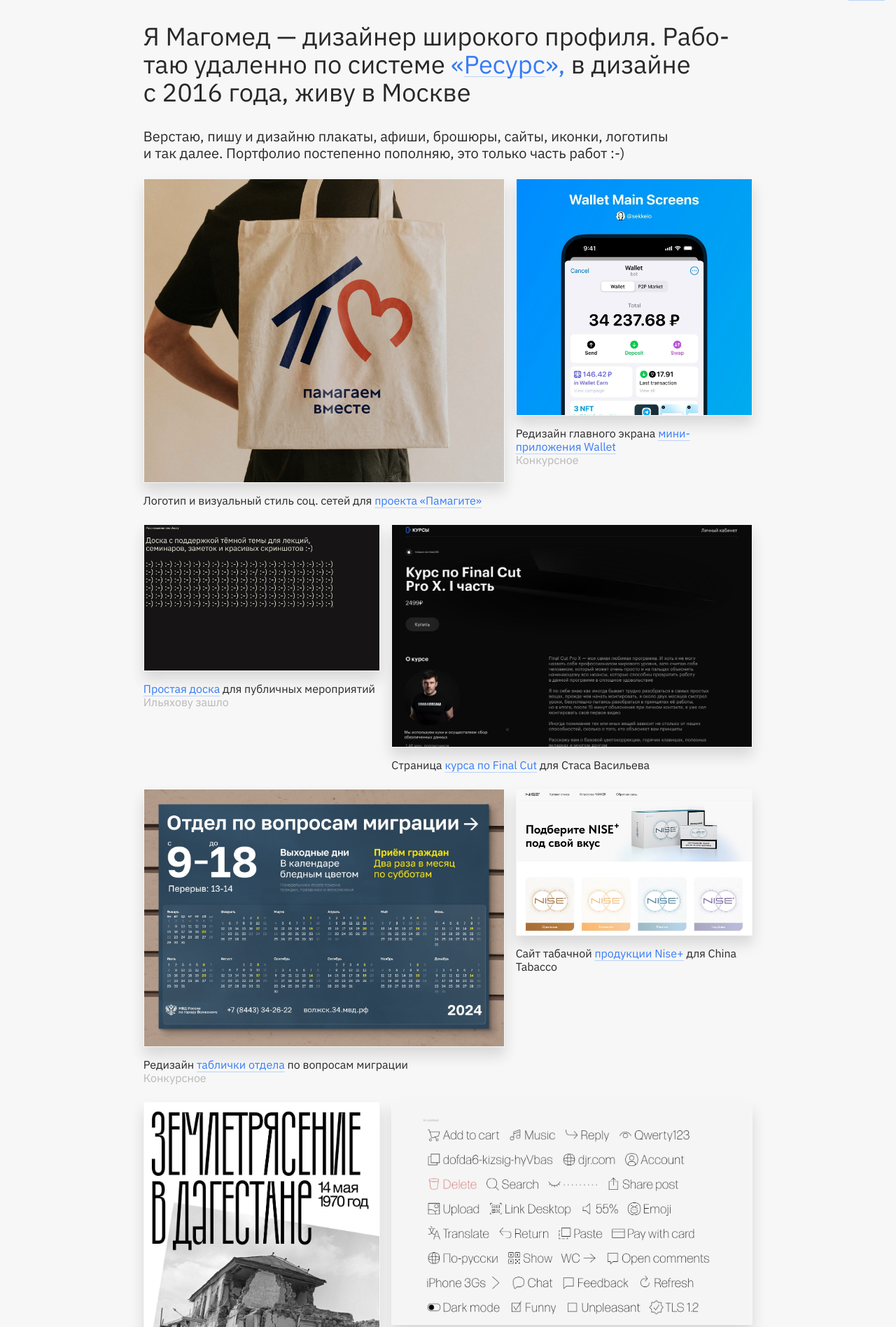
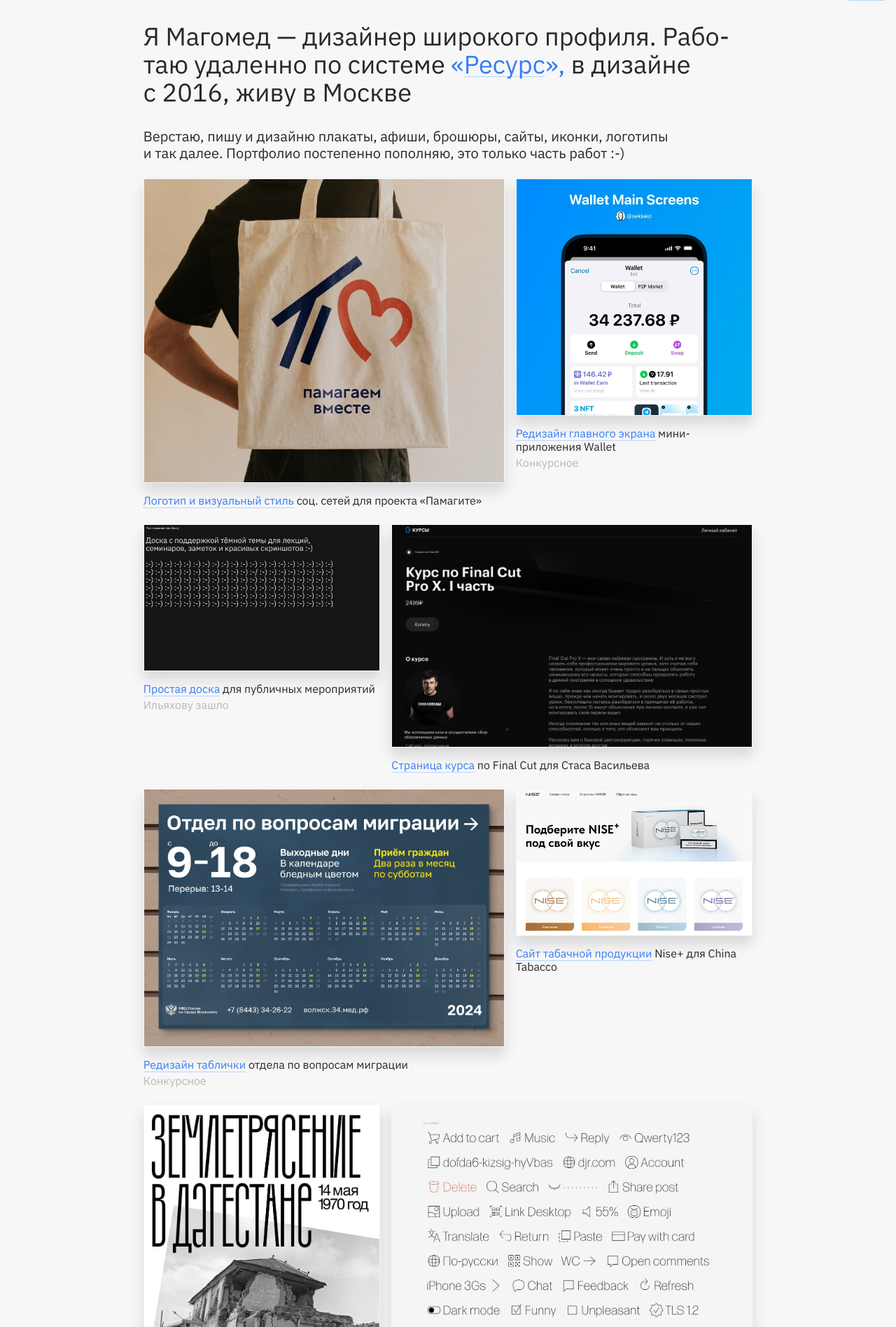
Before and after one commit to sekkeio/me, a PHP site: page / in a window 1280 px wide. Shown: the part 35-1931 px from the top of the page at 70% size. Run offline with PHP 8.4, Linux system fonts and the light colour scheme.

Commit message:
feat: pretty link text, add margin .caption and

```diff
--- a/assets/css/style.css
+++ b/assets/css/style.css
@@ -106,6 +106,7 @@ footer {
   display: block;
   color: rgb(var(--textColorRGB), .3);
   font-size: 1rem;
+  margin-top: .25em;
 }
 
 
--- a/index.html
+++ b/index.html
@@ -21,7 +21,7 @@
 <body>
   <header class="header"><a href="/en">English</a></header>
   <div class="layoutContainer">
-    <h1>Я Магомед — дизайнер широкого профиля. Работаю удаленно по системе <a href="https://bureau.ru/soviet/20090824/">«Ресурс»,</a> в дизайне с 2016 года, живу в Москве</h1>
+    <h1>Я Магомед — дизайнер широкого профиля. Работаю удаленно по системе <a href="https://bureau.ru/soviet/20090824/">«Ресурс»,</a> в дизайне с 2016, живу в Москве</h1>
 
     <p>Верстаю, пишу и дизайню плакаты, афиши, брошюры, сайты, иконки, логотипы и так далее. Портфолио постепенно пополняю, это только часть работ :-)</p>
 
@@ -29,11 +29,11 @@
       <div class="works-grid">
         <a class="works-item large" href="https://fokus.am/p/4JLTSsmFPfbe">
           <img loading="lazy" src="/assets/img/pamagite-show.jpeg">
-          <span class="works-item_name">Логотип и визуальный стиль соц. сетей для <u>проекта «Памагите»</u></span>
+          <span class="works-item_name"><u>Логотип и визуальный стиль</u> соц. сетей для проекта «Памагите»</span>
         </a>
         <a href="https://t.me/+DjrZqwepumpkMGIy" class="works-item">
           <img loading="lazy" src="/assets/img/wallet-contest.jpeg">
-          <span class="works-item_name">Редизайн главного экрана <u>мини-приложения Wallet</u><span class="caption">Конкурсное</span></span>
+          <span class="works-item_name"><u>Редизайн главного экрана</u> мини-приложения Wallet<span class="caption">Конкурсное</span></span>
         </a>
         <a class="works-item" href="/board/">
           <img loading="lazy" src="/assets/img/board.jpeg">
@@ -41,36 +41,48 @@
         </a>
         <a class="works-item large" href="https://courses.podsas.ru/pervyj-kurs">
           <img loading="lazy" src="/assets/img/final-cut-page.jpeg">
-          <span class="works-item_name">Страница <u>курса по Final Cut</u> для Стаса Васильева</span>
+          <span class="works-item_name"><u>Страница курса</u> по Final Cut для Стаса Васильева</span>
         </a>
         <a href="https://dprofile.ru/case/70483/redizain-tablicki" class="works-item large">
           <img loading="lazy" src="/assets/img/stand-mvd.jpeg">
-          <span class="works-item_name">Редизайн <u>таблички отдела</u> по вопросам миграции<span class="caption">Конкурсное</span></span></span>
+          <span class="works-item_name"><u>Редизайн таблички</u> отдела по вопросам миграции
+            <span class="caption">Конкурсное</span>
+          </span>
         </a>
         <a class="works-item" href="https://niseheo.ru">
           <img loading="lazy" src="/assets/img/niseheo-page.jpeg">
-          <span class="works-item_name">Сайт табачной <u>продукции Nise+</u> для China Tabacco</span>
+          <span class="works-item_name"><u>Сайт табачной продукции</u> Nise+ для China Tabacco</span>
         </a>
 
         <div class="works-item">
           <img loading="lazy" src="/assets/img/poster-event-dag.jpeg">
-          <span class="works-item_name">Постер для выставки «Землетрясение в Дагестане. 14 мая 1970»<span class="caption">Архивное</span></span>
+          <span class="works-item_name">Постер для выставки „Землетрясение в Дагестане. 14 мая 1970“
+            <span class="caption">Архивное</span>
+          </span>
         </div>
         <div class="works-item large">
           <img loading="lazy" src="/assets/img/forma-icons.jpeg">
-          <span class="works-item_name">Иконки для шрифта Forma DJR<span class="caption">В процессе</span></span>
+          <span class="works-item_name">Иконки для шрифта Forma DJR
+            <span class="caption">В процессе</span>
+          </span>
         </div>
         <div class="works-item large">
           <img loading="lazy" src="/assets/img/skillforce-concept.jpeg">
-          <span class="works-item_name">Концепт киберспортивного сервиса для тренировок и игр с друзьями<span class="caption">В процессе</span></span>
+          <span class="works-item_name">Концепт киберспортивного сервиса
+            <span class="caption">В процессе</span>
+          </span>
         </div>
         <div class="works-item">
           <img loading="lazy" src="/assets/img/niseheo-pack.jpeg">
-          <span class="works-item_name">Дизайн упаковок для стиков NISE+ <span class="caption">Архивное</span></span>
+          <span class="works-item_name">Дизайн упаковок для стиков NISE+
+            <span class="caption">Архивное</span>
+          </span>
         </div>
         <div class="works-item">
           <img loading="lazy" src="/assets/img/generator-badge-05.jpeg">
-          <span class="works-item_name">Генератор бэйджиков для 05ру<span class="caption">Архивное · Любо сердцу</span></span>
+          <span class="works-item_name">Генератор бэйджиков для 05ру
+            <span class="caption">Архивное · Любо сердцу</span>
+          </span>
         </div>
       </div>
     </div>
```
